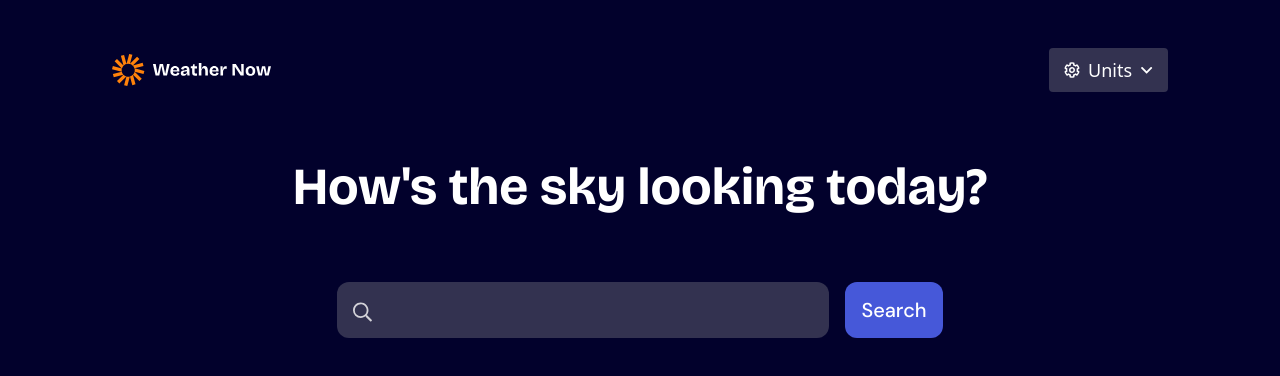
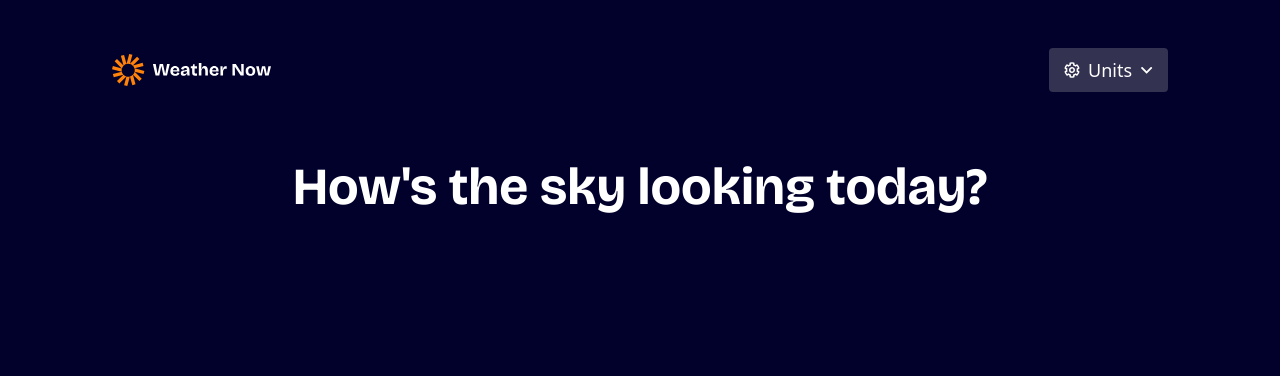
Before and after one commit to Ychnightder/weather-app-main, a React (Vite) app: page / in a window 1280 px wide. Shown: the top 376 px of the page. Built offline with nearby package versions, Linux system fonts and the light colour scheme.

Commit message:
fix: comment out unused Search component in App

```diff
--- a/src/app/App.jsx
+++ b/src/app/App.jsx
@@ -1,5 +1,5 @@
 import { Title } from '../components/title/Title.jsx';
-import { Search } from '../components/search/Search.jsx';
+// import { Search } from '../components/search/Search.jsx';
 import { Nav } from '../components/nav/Nav.jsx';
 
 function App() {
@@ -7,9 +7,9 @@
 		<div className="lg:px-28 lg:pt-12 md:px-20 md:pt-15 px-5 pt-10">
 			<Nav />
 			<Title text="How's the sky looking today?" />
-			<div className="w-full flex items-center justify-center">
+			{/* <div className="w-full flex items-center justify-center">
 				<Search />
-			</div>
+			</div> */}
 		</div>
 	);
 }
```
